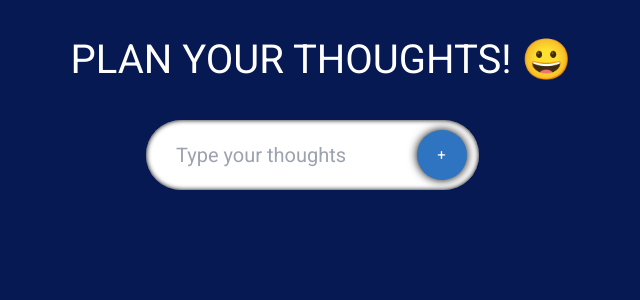
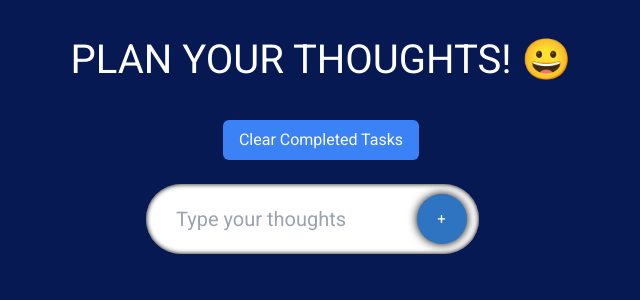
Before and after one commit to mohammed-sharraf-sazim/The-Todo, a React (Vite) app: page / in a window 1280 px wide. Shown: the top 300 px of the page, without its empty margins (319-959 px from the left). Built offline with nearby package versions, Linux system fonts and the light colour scheme.

Commit message:
feat(TTD): Clear completed tasks

```diff
--- a/src/App.tsx
+++ b/src/App.tsx
@@ -1,31 +1,50 @@
-import React, { useState } from 'react';
-import './App.css';
-import './index.css'
-import InputField from './components/InputField';
-import TodoList from './components/TodoList';
-import { Priority, Tasks } from './Model'
+import React, { useState } from "react";
+import "./App.css";
+import "./index.css";
+import InputField from "./components/InputField";
+import TodoList from "./components/TodoList";
+import { Priority, Tasks } from "./Model";
 
-
-
- function App() {
-
+function App() {
   const [todo, setTodo] = useState<string>("");
   const [tasks, setTasks] = useState<Tasks[]>([]);
+
+  const clearCompletedTasks = (()=> {
+    const activeTasks = tasks.filter((task) => !task.isCompleted)
+    setTasks(activeTasks)
+  })
 
   const handleAdd = (e: React.FormEvent) => {
     e.preventDefault();
 
     if (todo) {
-      setTasks([...tasks, { id: Date.now(), task:todo, isCompleted: false, priority: Priority.HIGH, deadline: new Date() }]);
+      setTasks([
+        ...tasks,
+        {
+          id: Date.now(),
+          task: todo,
+          isCompleted: false,
+          priority: Priority.HIGH,
+          deadline: new Date(),
+        },
+      ]);
       setTodo("");
     }
   };
 
   return (
     <div className="App">
-      <h1 className='heading'>Plan Your Thoughts! 😀 </h1>
+      <h1 className="heading">Plan Your Thoughts! 😀 </h1>
+      <div className="flex justify-center space-x-4 mb-6">
+        <button
+          className="bg-blue-500 text-white px-4 py-2 rounded-md"
+          onClick={clearCompletedTasks}
+        >
+          Clear Completed Tasks
+        </button>
+      </div>
       <InputField todo={todo} setTodo={setTodo} handleAdd={handleAdd} />
-      <TodoList tasks={tasks} setTasks={setTasks}/>
+      <TodoList tasks={tasks} setTasks={setTasks} />
     </div>
   );
 }
```
